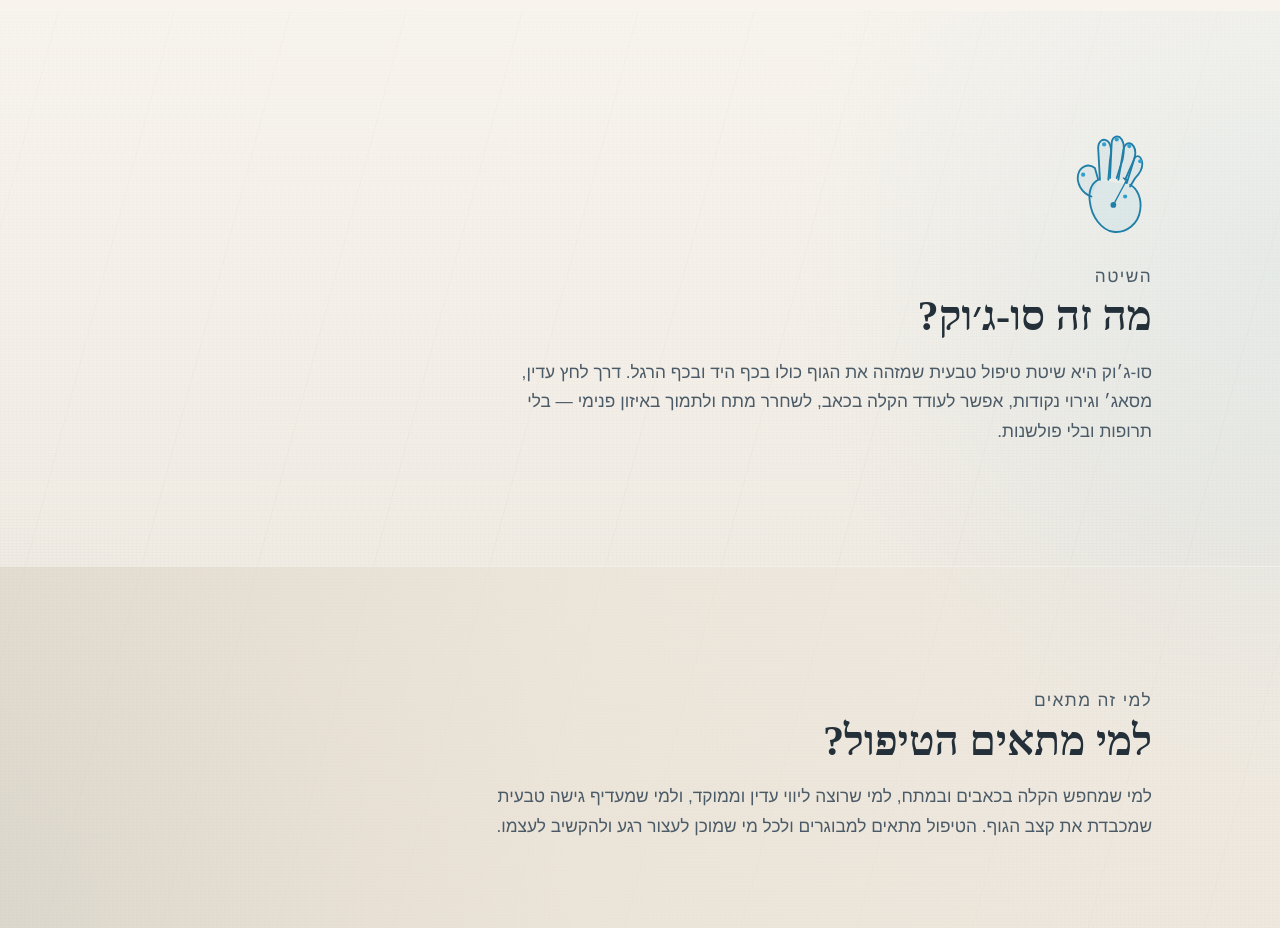
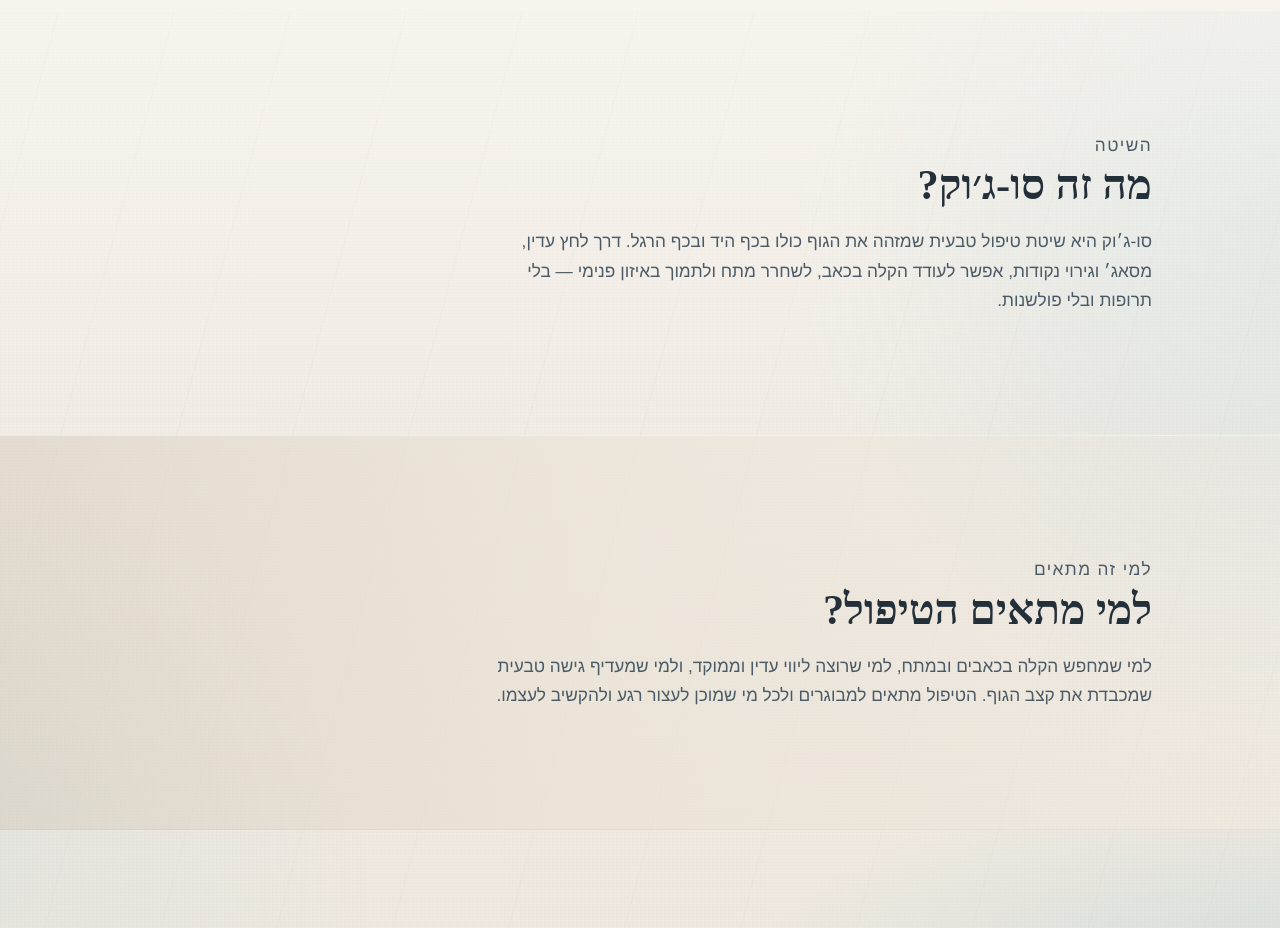
Before and after one commit to micha8787/sujok_landing_page, a website built with Vite: page index.html in a window 1280 px wide. Shown: the part 860-1788 px from the top of the page. Built offline with nearby package versions, Linux system fonts and the light colour scheme; a web font is replaced by a local one.

Commit message:
Remove method section hand illustration
Leave the area empty until a better mark is chosen.

```diff
--- a/index.html
+++ b/index.html
@@ -58,61 +58,6 @@
 
       <section class="section section--method" id="method">
         <div class="section__inner">
-          <svg
-            class="method-mark"
-            viewBox="0 0 100 130"
-            role="img"
-            aria-label="איור כף יד עם נקודות דיקור"
-          >
-            <!-- Thumb -->
-            <path
-              class="method-mark__hand"
-              d="M28 78
-                 C16 74 10 62 12 52
-                 C14 42 24 38 32 44
-                 L36 58"
-            />
-            <!-- Index -->
-            <path
-              class="method-mark__hand"
-              d="M38 58 L36 22 C35 12 42 8 47 12 C52 16 52 24 50 34 L48 58"
-            />
-            <!-- Middle -->
-            <path
-              class="method-mark__hand"
-              d="M50 56 L52 14 C53 6 60 4 64 10 C68 16 67 24 65 34 L58 56"
-            />
-            <!-- Ring -->
-            <path
-              class="method-mark__hand"
-              d="M60 58 L66 22 C68 14 74 12 78 18 C82 24 80 32 76 40 L68 58"
-            />
-            <!-- Pinky -->
-            <path
-              class="method-mark__hand"
-              d="M70 62 L78 36 C80 28 86 28 88 36 C90 44 86 50 80 56 L74 66"
-            />
-            <!-- Palm outline -->
-            <path
-              class="method-mark__hand"
-              d="M36 58
-                 C28 62 24 72 26 84
-                 C28 102 40 118 54 120
-                 C70 122 84 110 86 94
-                 C88 80 82 68 74 64"
-            />
-            <!-- Points on fingertips + palm -->
-            <circle class="method-mark__dot" cx="43" cy="16" r="2.5" />
-            <circle class="method-mark__dot" cx="58" cy="10" r="2.5" />
-            <circle class="method-mark__dot" cx="73" cy="18" r="2.5" />
-            <circle class="method-mark__dot" cx="86" cy="36" r="2.5" />
-            <circle class="method-mark__dot" cx="18" cy="52" r="2.5" />
-            <circle class="method-mark__dot method-mark__dot--accent" cx="54" cy="88" r="3.4" />
-            <circle class="method-mark__dot" cx="68" cy="78" r="2.5" />
-            <!-- Needle touching the main palm point -->
-            <path class="method-mark__needle" d="M54 88 L70 58" />
-            <path class="method-mark__needle" d="M66 56 L70 58 L68 62" />
-          </svg>
           <p class="eyebrow">השיטה</p>
           <h2>מה זה סו-ג׳וק?</h2>
           <p>
--- a/src/style.css
+++ b/src/style.css
@@ -275,37 +275,6 @@ a {
   font-weight: 400;
 }
 
-.method-mark {
-  display: block;
-  width: clamp(3.75rem, 10vw, 5.25rem);
-  height: auto;
-  margin: 0 0 1.35rem;
-}
-
-.method-mark__hand {
-  fill: color-mix(in srgb, var(--accent) 8%, transparent);
-  stroke: var(--accent-deep);
-  stroke-width: 2.2;
-  stroke-linecap: round;
-  stroke-linejoin: round;
-}
-
-.method-mark__dot {
-  fill: var(--accent);
-}
-
-.method-mark__dot--accent {
-  fill: var(--accent-deep);
-}
-
-.method-mark__needle {
-  fill: none;
-  stroke: var(--accent-deep);
-  stroke-width: 1.6;
-  stroke-linecap: round;
-  stroke-linejoin: round;
-}
-
 .section--method {
   background:
     linear-gradient(
```
